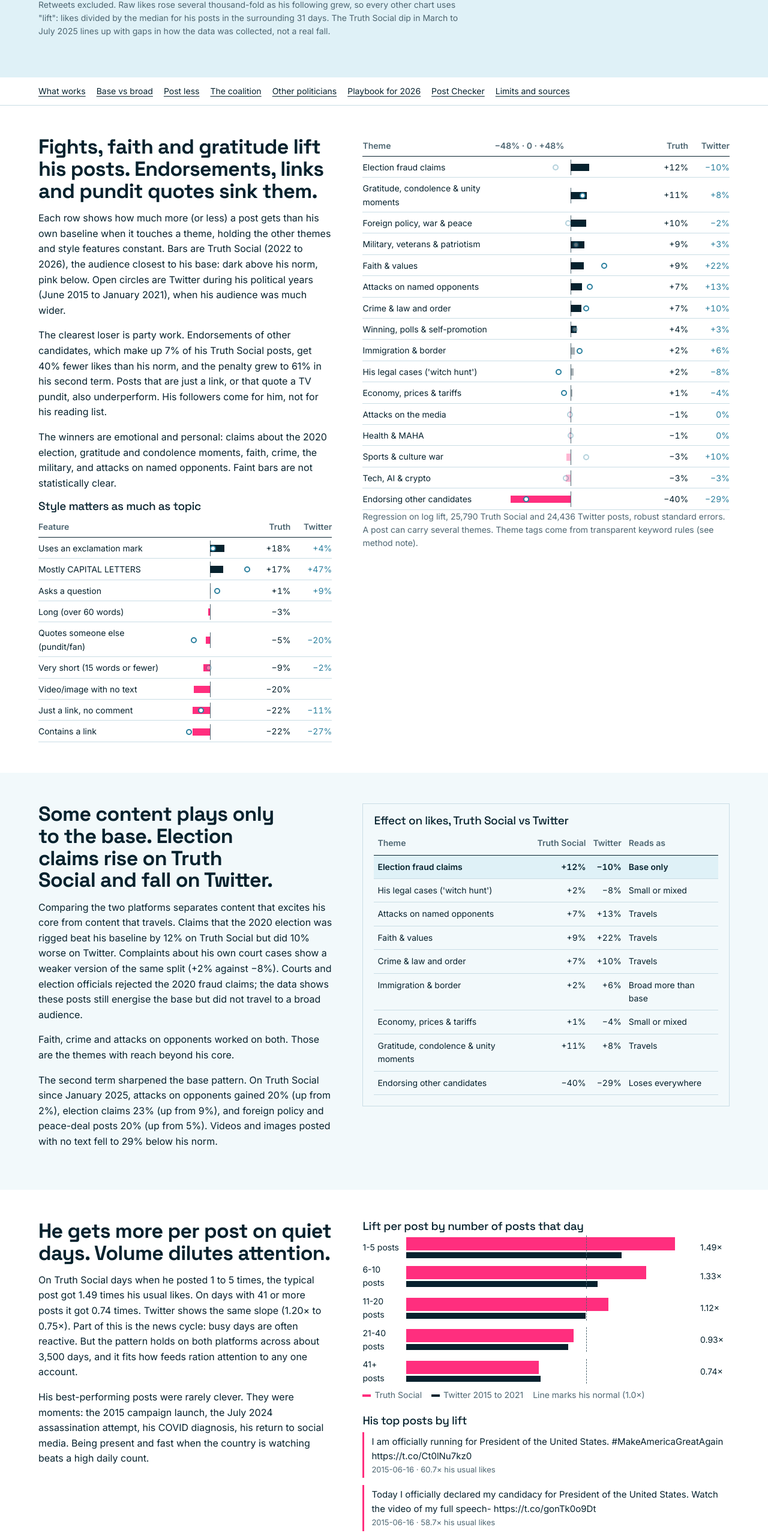
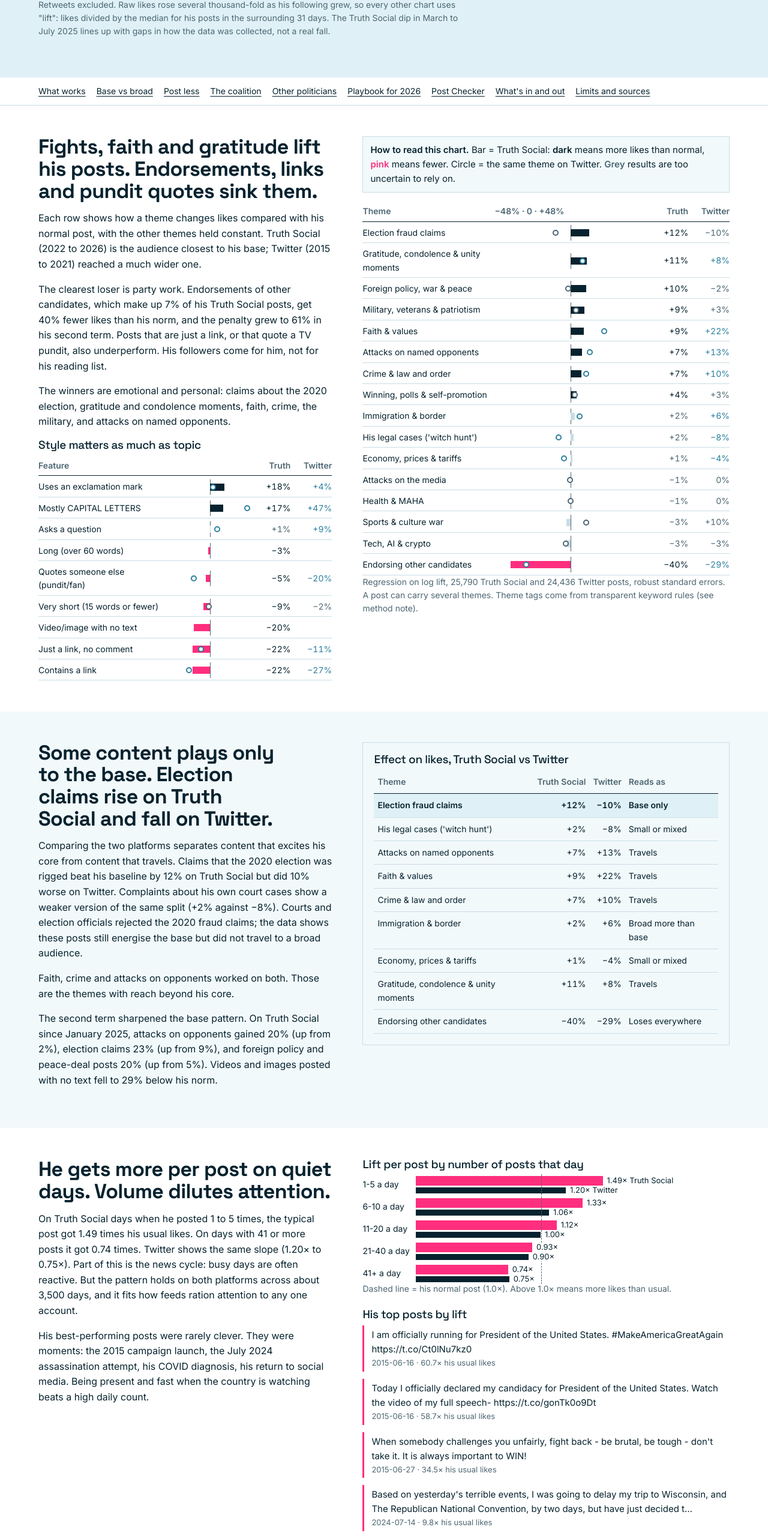
Before and after one commit to SanketCSakhare/knox-trump-social-media-report, a plain HTML site: page index.html in a window 1280 px wide. Shown: the part 1020-3580 px from the top of the page at 60% size. Drawn offline with Linux system fonts and the light colour scheme.

Commit message:
Readability: chart reading guide, direct labels, shorter copy, data in/out panel

```diff
--- a/index.html
+++ b/index.html
@@ -53,10 +53,15 @@ nav.scroll{position:sticky;top:0;z-index:5}}
 .trk:before{content:"";position:absolute;left:50%;top:-4px;bottom:-4px;border-left:1px solid var(--mute)}
 .bar{position:absolute;top:3px;height:12px}
 .dot{position:absolute;top:4px;width:10px;height:10px;border-radius:50%;border:2px solid var(--slate);background:var(--bg);margin-left:-5px}
-.faint{opacity:.35}
+.howto{font-size:15px;background:var(--panel);border:1px solid var(--rule);padding:10px 12px;max-width:none}
+.k1{font-weight:600}.k2{color:var(--pink);font-weight:600}.k3{color:var(--mute);font-weight:600}
+.unc{color:var(--mute)!important}
 @media(max-width:600px){.r{grid-template-columns:minmax(0,1fr) 3.6em 3.6em}.r .trk{grid-column:1/-1;grid-row:2}}
 .vol{display:grid;gap:8px}
-.vb{display:grid;grid-template-columns:4.5em minmax(0,1fr) 3.5em;gap:10px;align-items:center;font-size:14px}
+.vb{display:grid;grid-template-columns:5.6em minmax(0,1fr);gap:10px;align-items:center;font-size:14px}
+.bl{white-space:nowrap;font-size:13px}
+.tk{position:relative;margin-right:6.5em}.tk span{position:absolute;top:50%;transform:translateY(-50%);margin-left:4px;padding:0 3px;background:var(--bg);z-index:1;line-height:1.2}.tk:after{content:"";position:absolute;top:-3px;bottom:-3px;left:calc(100%/2.1);border-left:1px dashed var(--mute)}
+.tk i{display:block}
 .vb i{display:block;height:22px;background:var(--ink)}
 .vb i.p{background:var(--pink)}
 .panel{background:var(--panel);border:1px solid var(--rule);padding:18px}
@@ -99,18 +104,18 @@ footer{border-top:1px solid var(--rule)}
 <div class="fig" id="tl" role="img" aria-label="Monthly median likes per post, 2009 to 2026, log scale"><svg></svg></div>
 <p class="note">Retweets excluded. Raw likes rose several thousand-fold as his following grew, so every other chart uses "lift": likes divided by the median for his posts in the surrounding 31 days. The Truth Social dip in March to July 2025 lines up with gaps in how the data was collected, not a real fall.</p>
 </div></header>
-<nav class="scroll" aria-label="Sections"><a href="#works">What works</a><a href="#base">Base vs broad</a><a href="#volume">Post less</a><a href="#coalition">The coalition</a><a href="#compare">Other politicians</a><a href="#playbook">Playbook for 2026</a><a href="#checker">Post Checker</a><a href="#limits">Limits and sources</a></nav>
+<nav class="scroll" aria-label="Sections"><a href="#works">What works</a><a href="#base">Base vs broad</a><a href="#volume">Post less</a><a href="#coalition">The coalition</a><a href="#compare">Other politicians</a><a href="#playbook">Playbook for 2026</a><a href="#checker">Post Checker</a><a href="#inout">What's in and out</a><a href="#limits">Limits and sources</a></nav>
 
 <section class="band" id="works"><div class="in two">
 <div>
 <h2>Fights, faith and gratitude lift his posts. Endorsements, links and pundit quotes sink them.</h2>
-<p>Each row shows how much more (or less) a post gets than his own baseline when it touches a theme, holding the other themes and style features constant. Bars are Truth Social (2022 to 2026), the audience closest to his base: dark above his norm, pink below. Open circles are Twitter during his political years (June 2015 to January 2021), when his audience was much wider.</p>
+<p>Each row shows how a theme changes likes compared with his normal post, with the other themes held constant. Truth Social (2022 to 2026) is the audience closest to his base; Twitter (2015 to 2021) reached a much wider one.</p>
 <p>The clearest loser is party work. Endorsements of other candidates, which make up 7% of his Truth Social posts, get 40% fewer likes than his norm, and the penalty grew to 61% in his second term. Posts that are just a link, or that quote a TV pundit, also underperform. His followers come for him, not for his reading list.</p>
-<p>The winners are emotional and personal: claims about the 2020 election, gratitude and condolence moments, faith, crime, the military, and attacks on named opponents. Faint bars are not statistically clear.</p>
+<p>The winners are emotional and personal: claims about the 2020 election, gratitude and condolence moments, faith, crime, the military, and attacks on named opponents.</p>
 <h3>Style matters as much as topic</h3>
 <div class="rows" id="style"></div>
 </div>
-<div><div class="rows" id="themes"></div><p class="note">Regression on log lift, 25,790 Truth Social and 24,436 Twitter posts, robust standard errors. A post can carry several themes. Theme tags come from transparent keyword rules (see method note).</p></div>
+<div><p class="howto"><b>How to read this chart.</b> Bar = Truth Social: <span class="k1">dark</span> means more likes than normal, <span class="k2">pink</span> means fewer. Circle = the same theme on Twitter. <span class="k3">Grey</span> results are too uncertain to rely on.</p><div class="rows" id="themes"></div><p class="note">Regression on log lift, 25,790 Truth Social and 24,436 Twitter posts, robust standard errors. A post can carry several themes. Theme tags come from transparent keyword rules (see method note).</p></div>
 </div></section>
 
 <section class="band" id="base" style="background:var(--panel)"><div class="in two">
@@ -132,7 +137,7 @@ footer{border-top:1px solid var(--rule)}
 <div>
 <h3>Lift per post by number of posts that day</h3>
 <div class="vol" id="vol"></div>
-<div class="key"><span><i class="sw" style="background:var(--pink)"></i>Truth Social</span><span><i class="sw" style="background:var(--ink)"></i>Twitter 2015 to 2021</span><span>Line marks his normal (1.0×)</span></div>
+<p class="note">Dashed line = his normal post (1.0×). Above 1.0× means more likes than usual.</p>
 <h3 style="margin-top:22px">His top posts by lift</h3><div id="tops"></div>
 </div>
 </div></section>
@@ -154,9 +159,9 @@ footer{border-top:1px solid var(--rule)}
 <section class="band" id="compare"><div class="in two">
 <div>
 <h2>His edge was voice, not hostility. Congressional leaders attacked the other side more often.</h2>
-<p>We ran 2020 posts from 14 senior members of Congress through the same rules as Trump's 2020 tweets. Trump used exclamation marks in 71% of his posts; the next highest was Elise Stefanik at 36%, and the rest sat between 0% (Mitch McConnell) and 20%. His posts were half as long (19 words against 26 to 42). Yet he mentioned the opposing party less often (20%) than Chuck Schumer (62%), Kevin McCarthy (46%) or Jim Jordan (41%).</p>
-<p>Research on nearly 2.7 million posts from US politicians and media found that each word about the political out-group raised the odds of a share by 67%. So attacks work for everyone. What Trump added was a personal, emotional, unmistakably first-person voice that staff-written accounts lack.</p>
-<p>Since 2025 others have borrowed parts of it. Gavin Newsom's press office copied Trump's all-caps style in August 2025 and gained over 250,000 X followers in three weeks, though critics called it stale by December. Zohran Mamdani took the opposite route: calm, funny short videos about prices and traffic, with roughly half of views coming from people who did not follow him. Bernie Sanders' Facebook posts jumped from about 2,000 to over 26,000 interactions each in the first weeks of Trump's second term.</p>
+<p>Run through the same rules, Trump's 2020 posts stand out for voice: 71% used an exclamation mark (no congressional leader passed 36%), and they were about half as long. But he named the other party less often (20%) than Chuck Schumer (62%) or Kevin McCarthy (46%).</p>
+<p>Attacks work for everyone: in a study of 2.7 million posts, each word about the other side raised the odds of a share by 67%. What Trump added was a first-person, emotional voice that staff-run accounts lack.</p>
+<p>Since 2025, Gavin Newsom's press office copied his all-caps style and gained 250,000 X followers in three weeks. Zohran Mamdani went the other way: calm short videos about prices, with about half of views from people who did not follow him.</p>
 </div>
 <div><h3>How senior politicians write, 2020</h3><div class="scroll"><table id="cmp"><thead><tr><th>Politician</th><th class="n">Posts</th><th class="n">With "!"</th><th class="n">Name other side</th><th class="n">With link</th><th class="n">Median words</th></tr></thead><tbody></tbody></table></div><p class="note">Original posts on every third day of 2020 from the public congresstweets archive; personal and official accounts combined. Official accounts are often staff-run. Style only: this archive holds no engagement counts.</p></div>
 </div></section>
@@ -189,6 +194,24 @@ footer{border-top:1px solid var(--rule)}
 </div>
 </div></section>
 
+<section class="band" id="inout" style="background:var(--panel)"><div class="in">
+<h2>What's in this report, what's out, and why</h2>
+<p>The files held about 89,000 posts and 30 extra columns. We kept what answers the brief and dropped what would mislead.</p>
+<div class="scroll"><table class="stack"><thead><tr><th>Data</th><th>Decision</th><th>Why</th></tr></thead><tbody>
+<tr><td data-l="Data">Trump's own original posts (72,305)</td><td data-l="Decision"><b>In</b></td><td data-l="Why">The core evidence for every chart.</td></tr>
+<tr><td data-l="Data">Reposts (6,953 on Truth Social) and Twitter retweets</td><td data-l="Decision">Out</td><td data-l="Why">Other people's words, and retweets carry no like counts in this file.</td></tr>
+<tr><td data-l="Data">5,292 Truth Social posts with zero likes, reposts and replies</td><td data-l="Decision">Out</td><td data-l="Why">Almost certainly collection errors, not real silence.</td></tr>
+<tr><td data-l="Data">Twitter, 2009 to mid-2015</td><td data-l="Decision">Timeline only</td><td data-l="Why">Before his campaign his audience was tiny, so the models start at the June 2015 launch.</td></tr>
+<tr><td data-l="Data">Images and video with no text (5,935 posts)</td><td data-l="Decision">One style row</td><td data-l="Why">No words to tag, so we measure them as a group (20% below normal).</td></tr>
+<tr><td data-l="Data">Time of day</td><td data-l="Decision">Out</td><td data-l="Why">Night posts did 18% better before 2025 and 21% worse after. Too unstable to advise on.</td></tr>
+<tr><td data-l="Data">Deleted tweets</td><td data-l="Decision">Out</td><td data-l="Why">Their like counts are missing: the typical deleted tweet shows 0 likes despite thousands of shares.</td></tr>
+<tr><td data-l="Data">The file's own topic and rhetoric labels</td><td data-l="Decision">Cross-check only</td><td data-l="Why">How they were made is unknown. They point the same way as ours: insults 1.27× his normal, praise 0.94×.</td></tr>
+<tr><td data-l="Data">The file's emotion column</td><td data-l="Decision">Out</td><td data-l="Why">It reads "unknown" for every post.</td></tr>
+<tr><td data-l="Data">Shares and replies as extra measures</td><td data-l="Decision">Out</td><td data-l="Why">Shares move almost exactly with likes (correlation 0.97), so they add nothing new. Twitter has no reply counts.</td></tr>
+<tr><td data-l="Data">Other politicians' engagement</td><td data-l="Decision">Not available</td><td data-l="Why">The public Congress archive holds text only, so we compare style, not results.</td></tr>
+</tbody></table></div>
+</div></section>
+
 <footer class="band" id="limits"><div class="in two">
 <div>
 <h2>What this can and cannot tell you</h2>
@@ -210,7 +233,6 @@ footer{border-top:1px solid var(--rule)}
 <li><a href="https://github.com/alexlitel/congresstweets">congresstweets archive (Alex Litel), Congress posts 2020</a></li>
 <li><a href="https://abc7.com/post/governor-gavin-newsoms-trolling-president-donald-trump-attracts-attention-complicated-redistricting-fight/17616948/">ABC7: Newsom press office follower growth, Aug 2025</a>; <a href="https://www.washingtonexaminer.com/?p=3926113">Washington Examiner, Dec 2025</a></li>
 <li><a href="https://newrepublic.com/article/198482/zohran-mamdani-success-rattle-national-democrats">The New Republic: Mamdani campaign video data, 2025</a></li>
-<li><a href="https://www.chaoticera.news/p/is-politics-making-a-comeback-on-facebook">Chaotic Era / CAP Action: Facebook political engagement, Feb 2025</a></li>
 <li><a href="https://www.npr.org/2024/09/24/g-s1-23911/how-trump-and-vances-tour-of-dude-influencers-might-help-them-win">NPR: Trump and Vance podcast strategy, Sep 2024</a></li>
 <li><a href="https://www.dataforprogress.org/insights/2025/3/18/want-to-reach-low-engagement-voters-you-need-a-message-thats-not-just-persuasive-but-viral">Data for Progress: low-engagement voters, Mar 2025</a></li>
 <li><a href="https://www.knowyourmobile.com/truth-social/truth-social-stats">Truth Social audience profile estimates, 2025</a></li>
@@ -246,7 +268,7 @@ const th=D.themes.filter(d=>d.platform==="Truth Social").sort((a,b)=>b.effect-a.
 const tw={};D.themes.filter(d=>d.platform==="Twitter").forEach(d=>tw[d.theme]=d);
 const sc=v=>50+Math.max(-48,Math.min(48,v*1.0));
 const row=(lab,e,p,e2,p2)=>{const l=Math.min(50,sc(e)),w=Math.abs(sc(e)-50);
-return `<div class="r"><span>${esc(lab)}</span><div class="trk"><i class="bar ${p>.05?"faint":""}" style="left:${l}%;width:${w}%;background:${e<0?"var(--pink)":"var(--ink)"}"></i>${e2==null?"":`<i class="dot ${p2>.05?"faint":""}" style="left:${sc(e2)}%"></i>`}</div><span class="v">${pct(e)}</span><span class="v" style="color:var(--slate)">${e2==null?"":pct(e2)}</span></div>`};
+const u=p>.05,u2=p2>.05;return `<div class="r"><span>${esc(lab)}</span><div class="trk"><i class="bar" style="left:${l}%;width:${w}%;background:${u?"var(--rule)":e<0?"var(--pink)":"var(--ink)"}"></i>${e2==null?"":`<i class="dot" style="left:${sc(e2)}%;${u2?"border-color:var(--mute)":""}"></i>`}</div><span class="v ${u?"unc":""}">${pct(e)}</span><span class="v ${u2?"unc":""}" style="color:var(--slate)">${e2==null?"":pct(e2)}</span></div>`};
 $("themes").innerHTML=`<div class="r h"><span>Theme</span><span>−48% · 0 · +48%</span><span class="v">Truth</span><span class="v">Twitter</span></div>`+th.map(d=>row(d.label,d.effect,d.p,tw[d.theme].effect,tw[d.theme].p)).join("");
 const st={};D.style.forEach(d=>{(st[d.key]=st[d.key]||{})[d.model.startsWith("Truth")?"t":"w"]=d});
 const skeys=["s_exclaim","s_caps_heavy","s_long","s_question","s_short","s_quote_other","media_only","s_link_only","s_has_link"];
@@ -258,7 +280,8 @@ const gapRows=["election_fraud","legal_persecution","attack_opponent","faith_val
 $("gap").tBodies[0].innerHTML=gapRows.map(k=>{const a=th.find(d=>d.theme===k),b=tw[k];return `<tr class="${read(a.effect,b.effect)==="Base only"?"tr":""}"><td>${esc(a.label)}</td><td class="n">${pct(a.effect)}</td><td class="n">${pct(b.effect)}</td><td>${read(a.effect,b.effect)}</td></tr>`}).join("");
 
 /* volume */
-const vmax=1.6;$("vol").innerHTML=D.volume.map((d,i)=>{const t=D.volume_tw[i];return `<div class="vb"><span>${esc(d.n)} posts</span><div style="position:relative"><i class="p" style="width:${d.median_lift/vmax*100}%"></i><i style="width:${t.median_lift/vmax*100}%;height:10px;margin-top:3px"></i><span style="position:absolute;top:-3px;bottom:-3px;left:${100/vmax}%;border-left:1px dashed var(--mute)"></span></div><span class="v">${d.median_lift.toFixed(2)}×</span></div>`}).join("");
+const vmax=2.1;const vbar=(v,c,h,lab)=>`<div class="bl"><div class="tk"><i class="${c}" style="width:${v/vmax*100}%;height:${h}px"></i><span style="left:${v/vmax*100}%">${v.toFixed(2)}×${lab}</span></div></div>`;
+$("vol").innerHTML=D.volume.map((d,i)=>{const t=D.volume_tw[i];return `<div class="vb"><span>${esc(d.n)} a day</span><div style="display:grid;gap:3px">${vbar(d.median_lift,"p",16,i?"":" Truth Social")}${vbar(t.median_lift,"",10,i?"":" Twitter")}</div></div>`}).join("");
 const tops=[...D.top_tw.slice(0,3),...D.top_truth.slice(0,3)];
 $("tops").innerHTML=tops.map(d=>`<div class="quote">${esc(d.text.length>160?d.text.slice(0,157)+"…":d.text)}<small>${esc(d.date)} · ${d.lift}× his usual likes</small></div>`).join("");
 
@@ -276,11 +299,11 @@ const ro2=new ResizeObserver(drawAP);ro2.observe(ap);
 
 /* coalition table */
 const seg=[
-["Core MAGA base","Truth Social users: heavily Republican, mostly over 55. Approval among Trump voters 65+ still 76% in Oct 2026.","Rewards election claims (+12%), attacks (+7%), gratitude (+11%). Ignores endorsements (−40%) and links (−22%).","Easy to excite, hard to grow. Engagement here is a loyalty gauge."],
-["Faith voters","81% of white evangelical Protestants voted for him in 2024; Protestants are 54% of his voters.","Faith posts beat his norm on both platforms (+9% Truth, +22% Twitter).","Values language travels beyond the base. Sincerity reads better than slogans."],
-["Young men","Won men under 50 in 2024 after losing them by 10 in 2020. Approval among his 19 to 34 voters fell from 92% to 49%.","Sports and culture posts were flat on Truth Social. This group is barely on his platform.","Reach them through long-form podcasts and creators. Gains here were fast and so were losses."],
-["Hispanic working class","Came within 3 points of Harris in 2024 (Biden won them by 25 in 2020). Approval among his Hispanic voters 93% to 57%.","Economy and prices posts were flat on Truth Social and 4% below norm on Twitter. Economy tags are among the least precise in this study.","Cost-of-living messages win votes without winning likes. Judge them on polling, not engagement."],
-["Low-engagement voters","Trump won people who don't follow political news by 19 points. 38% of under-30s get news from influencers.","Not visible in post data: they meet politics through feeds and creators, not his account.","Short, shareable video in other people's channels. Mamdani's videos reached about half non-followers."]];
+["Core MAGA base","Older, heavily Republican Truth Social audience. 76% of his voters over 65 still approve.","Election claims +12%, attacks +7%. Endorsements −40%.","A loyalty gauge, not a growth engine."],
+["Faith voters","81% of white evangelicals backed him in 2024.","Faith posts +9% on Truth Social, +22% on Twitter.","Values language travels beyond the base."],
+["Young men","Swung to him in 2024. Approval among his 19 to 34 voters: 92% to 49%.","Barely on his platform. Sports posts flat.","Reach them through podcasts and creators."],
+["Hispanic working class","Nearly even in 2024 (Biden won them by 25 in 2020). Approval among his Hispanic voters: 93% to 57%.","Economy posts flat on Truth Social, −4% on Twitter. Tags less precise.","Judge cost-of-living messages by polls, not likes."],
+["Low-engagement voters","He won people who don't follow news by 19 points. 38% of under-30s get news from influencers.","Not visible in post data.","Short video on other people's channels."]];
 $("seg").tBodies[0].innerHTML=seg.map(r=>`<tr>${r.map((c,i)=>`<td data-l="${["Group","What we know","What his posts show","Lesson"][i]}">${i?esc(c):"<b>"+esc(c)+"</b>"}</td>`).join("")}</tr>`).join("");
 
 /* comparison table */
```
Also changed, not shown: src/report_template.html (+41 -18 lines).
